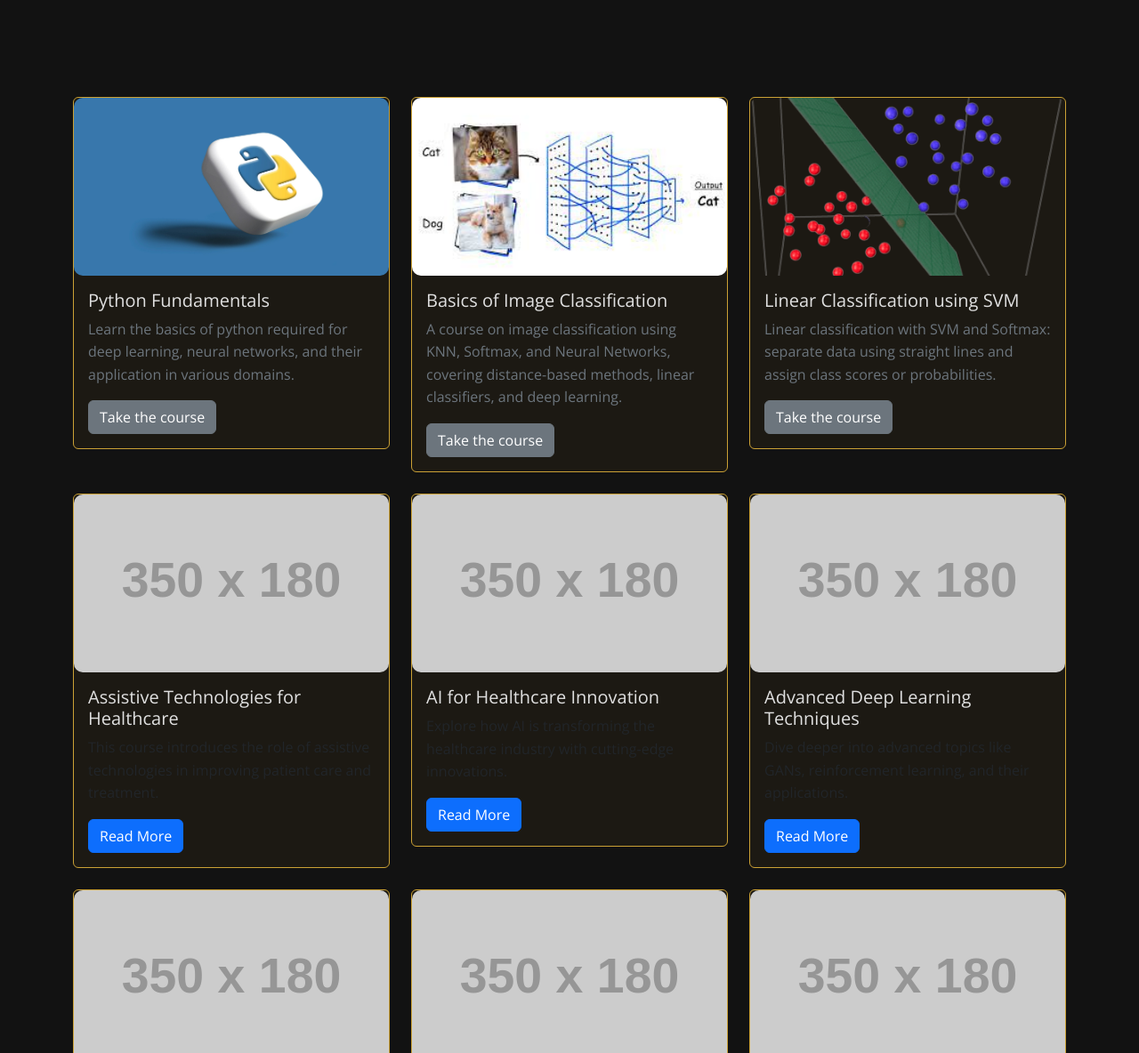
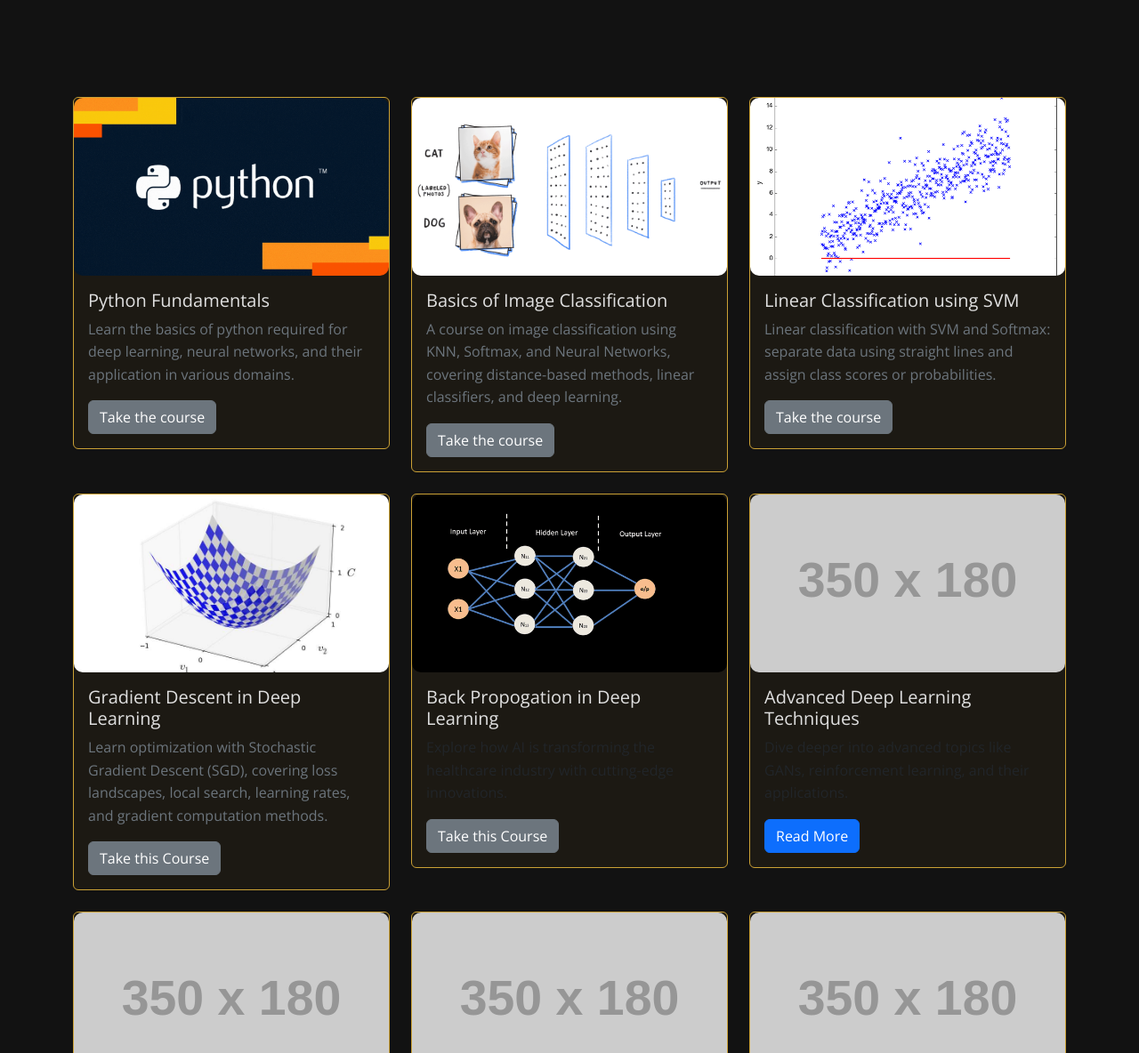
Before and after one commit to Eskaykaushik/DrJoohiChauhan, a plain HTML site: page courses.html in a window 1280 px wide. Shown: the part 229-1413 px from the top of the page at 89% size. Drawn offline with nearby package versions, Linux system fonts and the light colour scheme; placeholder pictures from the web are drawn by us.

Commit message:
added courses and gifs

```diff
--- a/courses.html
+++ b/courses.html
@@ -52,7 +52,7 @@
 
         <div class="col-md-4 mb-4">
           <div class="card">
-            <img src="imgs/pyLogo.jpeg" alt="Course Image" class="card-img-top">
+            <img src="imgs/py.gif" alt="Course Image" class="card-img-top">
             <div class="card-body">
               <h5 class="card-title">Python Fundamentals</h5>
               <p class="card-text text-secondary">Learn the basics of python required for deep learning, neural networks, and their application in various domains.</p>
@@ -66,7 +66,7 @@
 
         <div class="col-md-4 mb-4">
           <div class="card">
-            <img src="imgs/imgclassification.jpeg" alt="Course Image" class="card-img-top">
+            <img src="imgs/imgclass.gif" alt="Course Image" class="card-img-top">
             <div class="card-body">
               <h5 class="card-title">Basics of Image Classification</h5>
               <p class="card-text text-secondary">A course on image classification using KNN, Softmax, and Neural Networks, covering distance-based methods, linear classifiers, and deep learning.</p>
@@ -79,7 +79,7 @@
         <!-- Course 3 -->
         <div class="col-md-4 mb-4">
           <div class="card">
-            <img src="imgs/topic4_linear_classifier.png" alt="Course Image" class="card-img-top">
+            <img src="imgs/linearClass.gif" alt="Course Image" class="card-img-top">
             <div class="card-body">
               <h5 class="card-title">Linear Classification using SVM</h5>
               <p class="card-text text-secondary">Linear classification with SVM and Softmax: separate data using straight lines and assign class scores or probabilities.</p>
@@ -91,11 +91,20 @@
         <!-- Course 4 -->
         <div class="col-md-4 mb-4">
           <div class="card">
-            <img src="https://via.placeholder.com/350x180" alt="Course Image" class="card-img-top">
+            <img src="imgs/GD.jpg" alt="Course Image" class="card-img-top">
             <div class="card-body">
-              <h5 class="card-title">Assistive Technologies for Healthcare</h5>
-              <p class="card-text">This course introduces the role of assistive technologies in improving patient care and treatment.</p>
-              <a href="#" class="btn btn-primary">Read More</a>
+              <h5 class="card-title">Gradient Descent in Deep Learning</h5>
+              <p class="card-text text-secondary">Learn optimization with Stochastic Gradient Descent (SGD), covering loss landscapes, local search, learning rates, and gradient computation methods.
+
+
+
+
+
+
+
+
+              </p>
+              <a href="#" class="btn btn-secondary">Take this Course</a>
             </div>
           </div>
         </div>
@@ -103,11 +112,11 @@
         <!-- Course 5 -->
         <div class="col-md-4 mb-4">
           <div class="card">
-            <img src="https://via.placeholder.com/350x180" alt="Course Image" class="card-img-top">
+            <img src="imgs/back.gif" alt="Course Image" class="card-img-top">
             <div class="card-body">
-              <h5 class="card-title">AI for Healthcare Innovation</h5>
+              <h5 class="card-title">Back Propogation in Deep Learning</h5>
               <p class="card-text">Explore how AI is transforming the healthcare industry with cutting-edge innovations.</p>
-              <a href="#" class="btn btn-primary">Read More</a>
+              <a href="#" class="btn btn-secondary">Take this Course</a>
             </div>
           </div>
         </div>
```
Also changed, not shown: imgs/GD.jpg (added), imgs/back.gif (added), imgs/imgclass.gif (added), imgs/linearClass.gif (added), imgs/py.gif (added).
